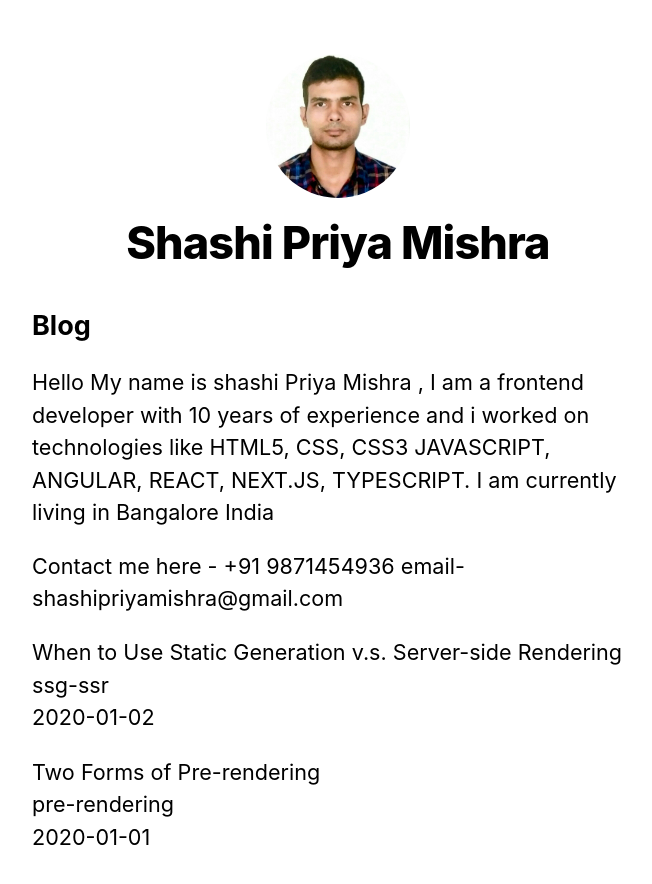
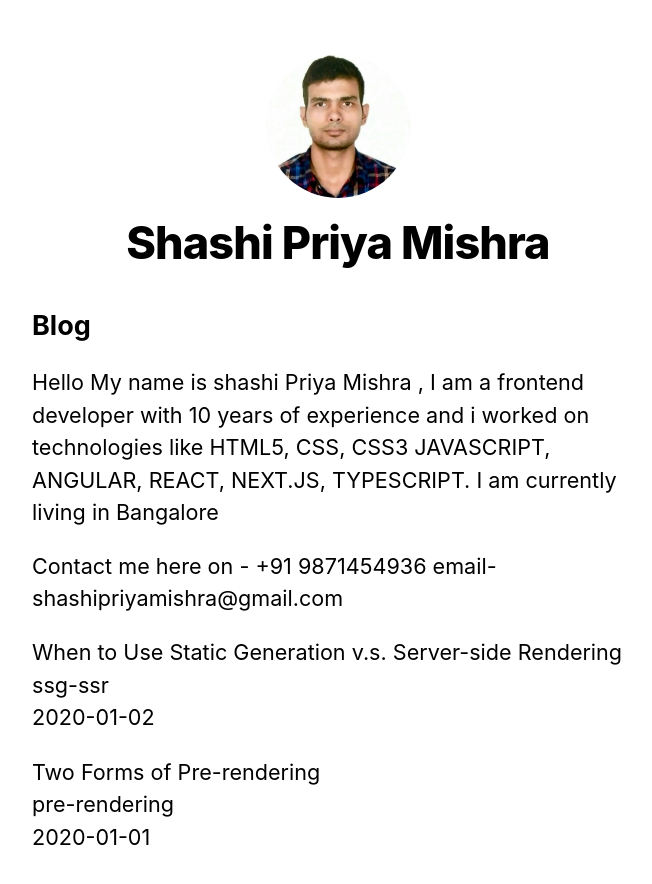
Before and after one commit to shashipriyamishra/nextpro, a Next.js app: page / in a window 1280 px wide. Shown: the top 884 px of the page, without its empty margins (302-954 px from the left). Built offline with nearby package versions, Linux system fonts and the light colour scheme.

Commit message:
Test2 (#33)
* Update index.js

* Update index.js

* Update index.js

* Update index.js

* Update index.js

* Update index.js

* Update index.js

* Update index.js

```diff
--- a/pages/index.js
+++ b/pages/index.js
@@ -24,10 +24,10 @@ export default function Home({ allPostsData }) {
           Hello My name is shashi Priya Mishra , I am a frontend developer with
           10 years of experience and i worked on technologies like HTML5, CSS,
           CSS3 JAVASCRIPT, ANGULAR, REACT, NEXT.JS, TYPESCRIPT. I am currently
-          living in Bangalore India
+          living in Bangalore
         </p>
         <p>
-          Contact me here - +91 9871454936 email- shashipriyamishra@gmail.com
+          Contact me here on - +91 9871454936 email- shashipriyamishra@gmail.com
         </p>
         <ul className={utilStyles.list}>
           {allPostsData.map(({ id, date, title }) => (
```
